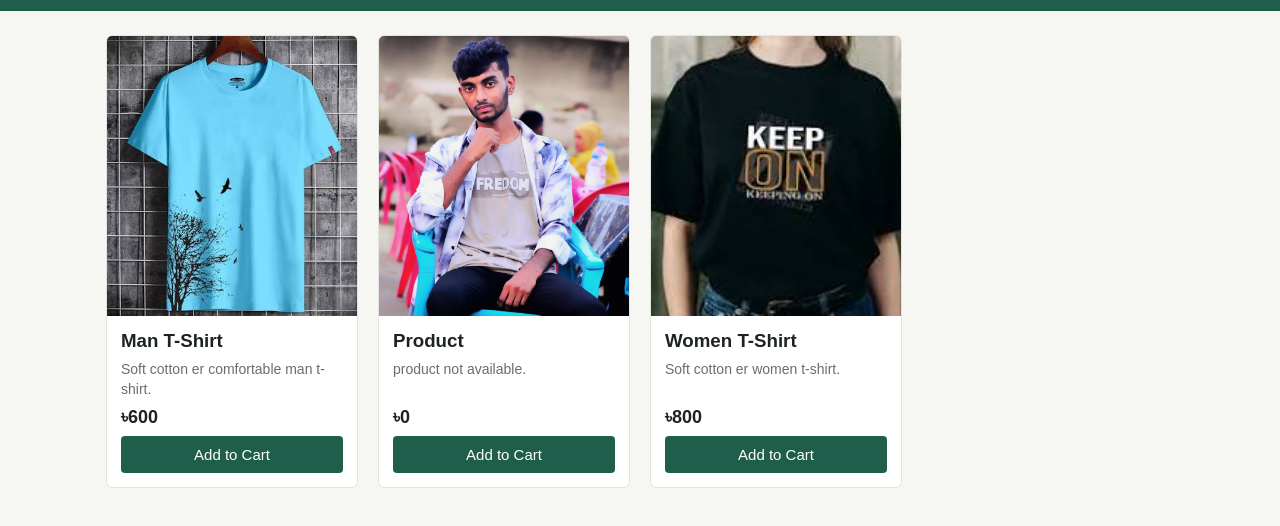
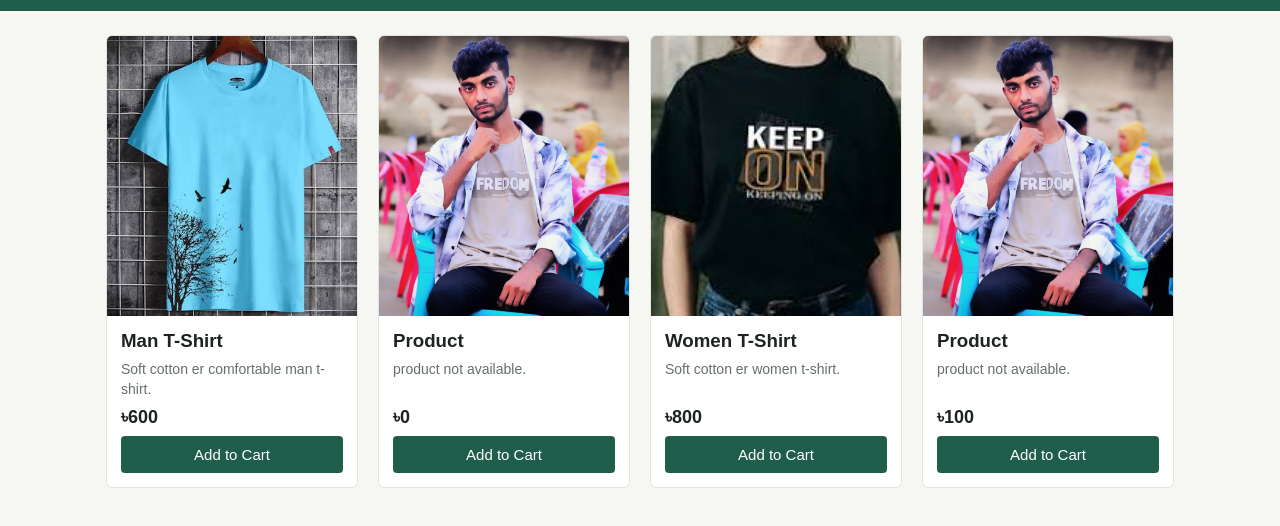
Before and after one commit to mrsshop/mrs-shop, a plain HTML site: page index.html in a window 1280 px wide. Shown: the part 48-574 px from the top of the page. Drawn offline with Linux system fonts and the light colour scheme.

Commit message:
Update index.html

```diff
--- a/index.html
+++ b/index.html
@@ -113,7 +113,14 @@ const products = [
     price: 800,
     image: "tshirt.jfif",
     description: "Soft cotton er women t-shirt."
-  }
+  },
+   {
+    id: 4,
+    name: "Product",
+    price: 100,
+    image: "shirt.jpeg",
+    description: "product not available."
+  },
 ];
 /* ============================================== */
 
```
